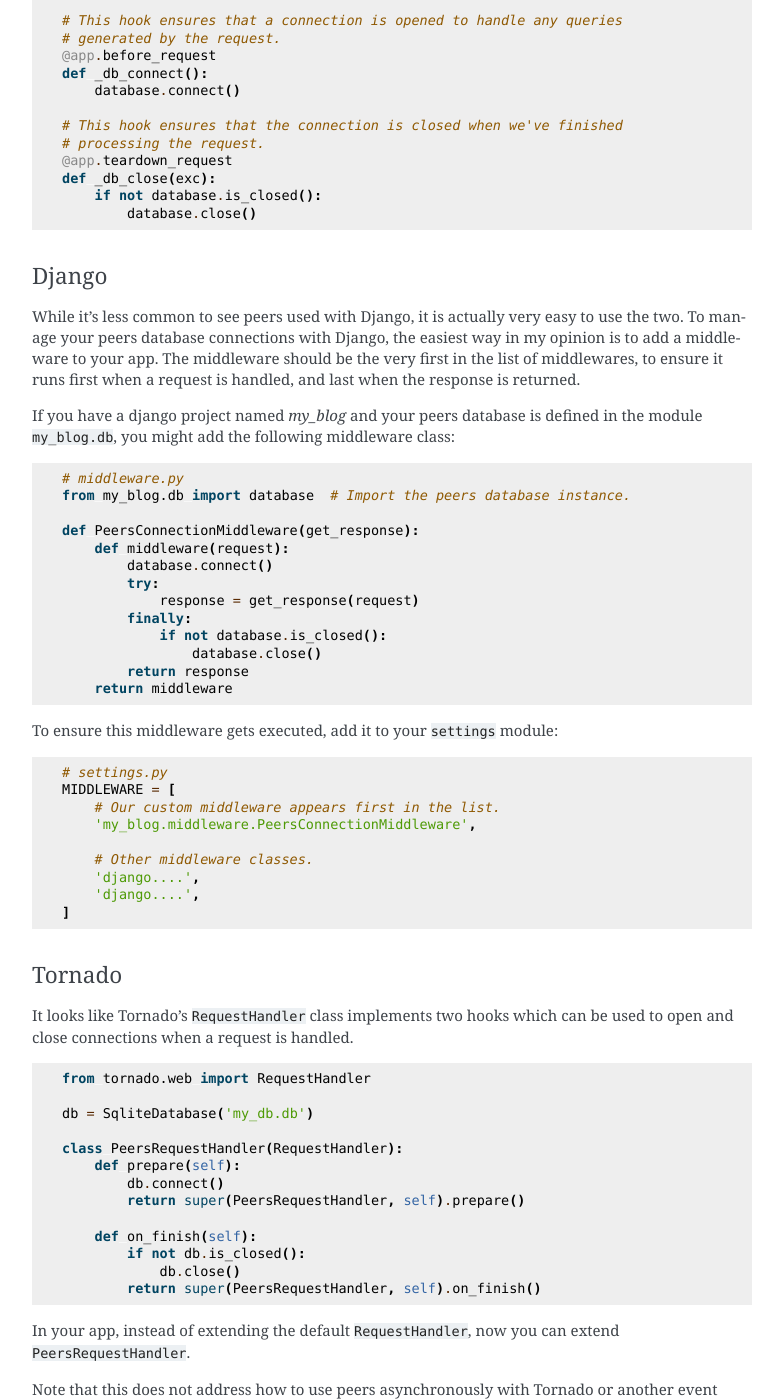
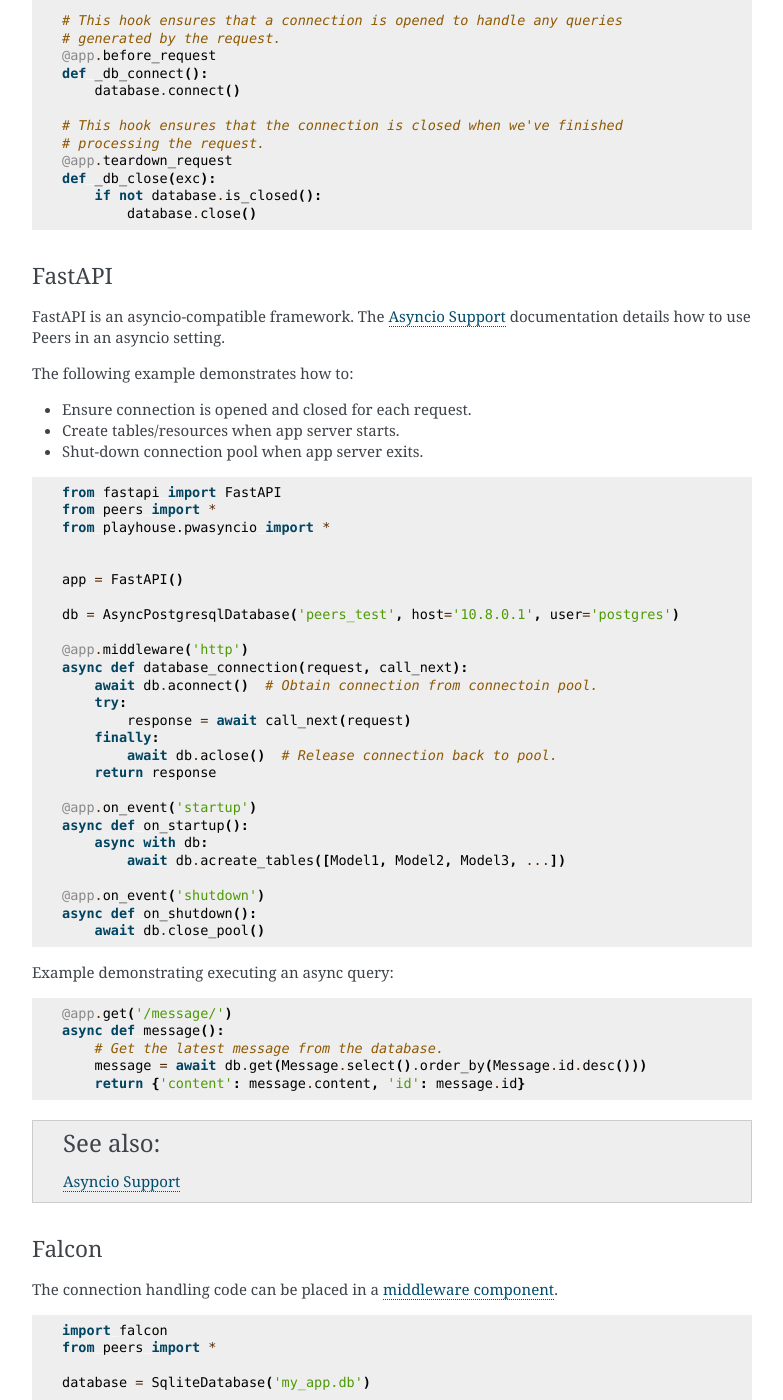
Before and after one commit to Star-DreamDev/myPeers, a Sphinx documentation site: the page built from docs/peers/database.rst, in a window 1280 px wide and 1400 px high, scrolled down 25037 px. Shown: the whole window, without its empty margins (358-1141 px from the left). Built offline with Sphinx 7.4.7, drawn with Linux system fonts in a browser that asks for light colours; the version number could not be read and is left out; some of the changed text lies outside the part shown.

Commit message:
Clean up framework integration, add fastapi example.

```diff
--- a/docs/peers/database.rst
+++ b/docs/peers/database.rst
@@ -1507,76 +1507,58 @@
        if not database.is_closed():
            database.close()
 
-Django
-^^^^^^
-
-While it's less common to see peers used with Django, it is actually very easy
-to use the two. To manage your peers database connections with Django, the
-easiest way in my opinion is to add a middleware to your app. The middleware
-should be the very first in the list of middlewares, to ensure it runs first
-when a request is handled, and last when the response is returned.
-
-If you have a django project named *my_blog* and your peers database is
-defined in the module ``my_blog.db``, you might add the following middleware
-class:
-
-.. code-block:: python
-
-   # middleware.py
-   from my_blog.db import database  # Import the peers database instance.
-
-   def PeersConnectionMiddleware(get_response):
-       def middleware(request):
-           database.connect()
-           try:
-               response = get_response(request)
-           finally:
-               if not database.is_closed():
-                   database.close()
-           return response
-       return middleware
-
-To ensure this middleware gets executed, add it to your ``settings`` module:
-
-.. code-block:: python
-
-    # settings.py
-    MIDDLEWARE = [
-        # Our custom middleware appears first in the list.
-        'my_blog.middleware.PeersConnectionMiddleware',
-
-        # Other middleware classes.
-        'django....',
-        'django....',
-    ]
-
-Tornado
+FastAPI
 ^^^^^^^
 
-It looks like Tornado's ``RequestHandler`` class implements two hooks which can
-be used to open and close connections when a request is handled.
-
-.. code-block:: python
-
-   from tornado.web import RequestHandler
-
-   db = SqliteDatabase('my_db.db')
-
-   class PeersRequestHandler(RequestHandler):
-       def prepare(self):
-           db.connect()
-           return super(PeersRequestHandler, self).prepare()
-
-       def on_finish(self):
-           if not db.is_closed():
-               db.close()
-           return super(PeersRequestHandler, self).on_finish()
-
-In your app, instead of extending the default ``RequestHandler``, now you can
-extend ``PeersRequestHandler``.
-
-Note that this does not address how to use peers asynchronously with Tornado
-or another event loop.
+FastAPI is an asyncio-compatible framework. The :ref:`asyncio` documentation
+details how to use Peers in an asyncio setting.
+
+The following example demonstrates how to:
+
+* Ensure connection is opened and closed for each request.
+* Create tables/resources when app server starts.
+* Shut-down connection pool when app server exits.
+
+.. code-block:: python
+
+   from fastapi import FastAPI
+   from peers import *
+   from playhouse.pwasyncio import *
+
+
+   app = FastAPI()
+
+   db = AsyncPostgresqlDatabase('peers_test', host='10.8.0.1', user='postgres')
+
+   @app.middleware('http')
+   async def database_connection(request, call_next):
+       await db.aconnect()  # Obtain connection from connectoin pool.
+       try:
+           response = await call_next(request)
+       finally:
+           await db.aclose()  # Release connection back to pool.
+       return response
+
+   @app.on_event('startup')
+   async def on_startup():
+       async with db:
+           await db.acreate_tables([Model1, Model2, Model3, ...])
+
+   @app.on_event('shutdown')
+   async def on_shutdown():
+       await db.close_pool()
+
+Example demonstrating executing an async query:
+
+.. code-block:: python
+
+   @app.get('/message/')
+   async def message():
+       # Get the latest message from the database.
+       message = await db.get(Message.select().order_by(Message.id.desc()))
+       return {'content': message.content, 'id': message.id}
+
+.. seealso:: :ref:`asyncio`
 
 Falcon
 ^^^^^^
@@ -1634,47 +1616,59 @@
        config = Configurator(settings=settings, ...)
        config.set_request_factory(MyRequest)
 
-CherryPy
-^^^^^^^^
-
-See `Publish/Subscribe pattern
-<http://docs.cherrypy.org/en/latest/extend.html#publish-subscribe-pattern>`_.
-
-.. code-block:: python
-
-   def _db_connect():
-       db.connect()
-
-   def _db_close():
-       if not db.is_closed():
-           db.close()
-
-   cherrypy.engine.subscribe('before_request', _db_connect)
-   cherrypy.engine.subscribe('after_request', _db_close)
-
 Sanic
 ^^^^^
 
-In Sanic, the connection handling code can be placed in the request and
-response middleware `sanic middleware <http://sanic.readthedocs.io/en/latest/sanic/middleware.html>`_.
-
-.. code-block:: python
-
-   # app.py
-   @app.middleware('request')
-   async def handle_request(request):
-       db.connect()
-
-   @app.middleware('response')
-   async def handle_response(request, response):
-       if not db.is_closed():
-           db.close()
-
-FastAPI
-^^^^^^^
-
-FastAPI is an asyncio-compatible framework. See the :ref:`asyncio`
-documentation for details on how to use Peers in an asyncio setting.
+Sanic is an asyncio-compatible framework. The :ref:`asyncio` documentation
+details how to use Peers in an asyncio setting.
+
+The following example demonstrates how to:
+
+* Ensure connection is opened and closed for each request.
+* Create tables/resources when app server starts.
+* Shut-down connection pool when app server exits.
+
+.. code-block:: python
+
+   from sanic import Sanic
+   from peers import *
+   from playhouse.pwasyncio import *
+
+
+   app = Sanic('PeersApp')
+
+   db = AsyncPostgresqlDatabase('peers_test', host='10.8.0.1', user='postgres')
+
+   @app.on_request
+   async def open_connection(request):
+       await db.aconnect()  # Obtain connection from connectoin pool.
+
+   @app.on_response
+   async def close_connection(request, response):
+       await db.aclose()  # Return connection to pool.
+
+   @app.before_server_start
+   async def setup_db(app):
+       async with db:
+           await db.acreate_tables([Model1, Model2, Model3, ...])
+
+   @app.before_server_stop
+   async def shutdown_db(app):
+       await db.close_pool()
+
+Example demonstrating executing an async query:
+
+.. code-block:: python
+
+   from sanic import json
+
+   @app.get('/message/')
+   async def message(request):
+       # Get the latest message from the database.
+       message = await db.get(Message.select().order_by(Message.id.desc()))
+       return json({'content': message.content, 'id': message.id})
+
+.. seealso:: :ref:`asyncio`
 
 Other frameworks
 ^^^^^^^^^^^^^^^^
```
